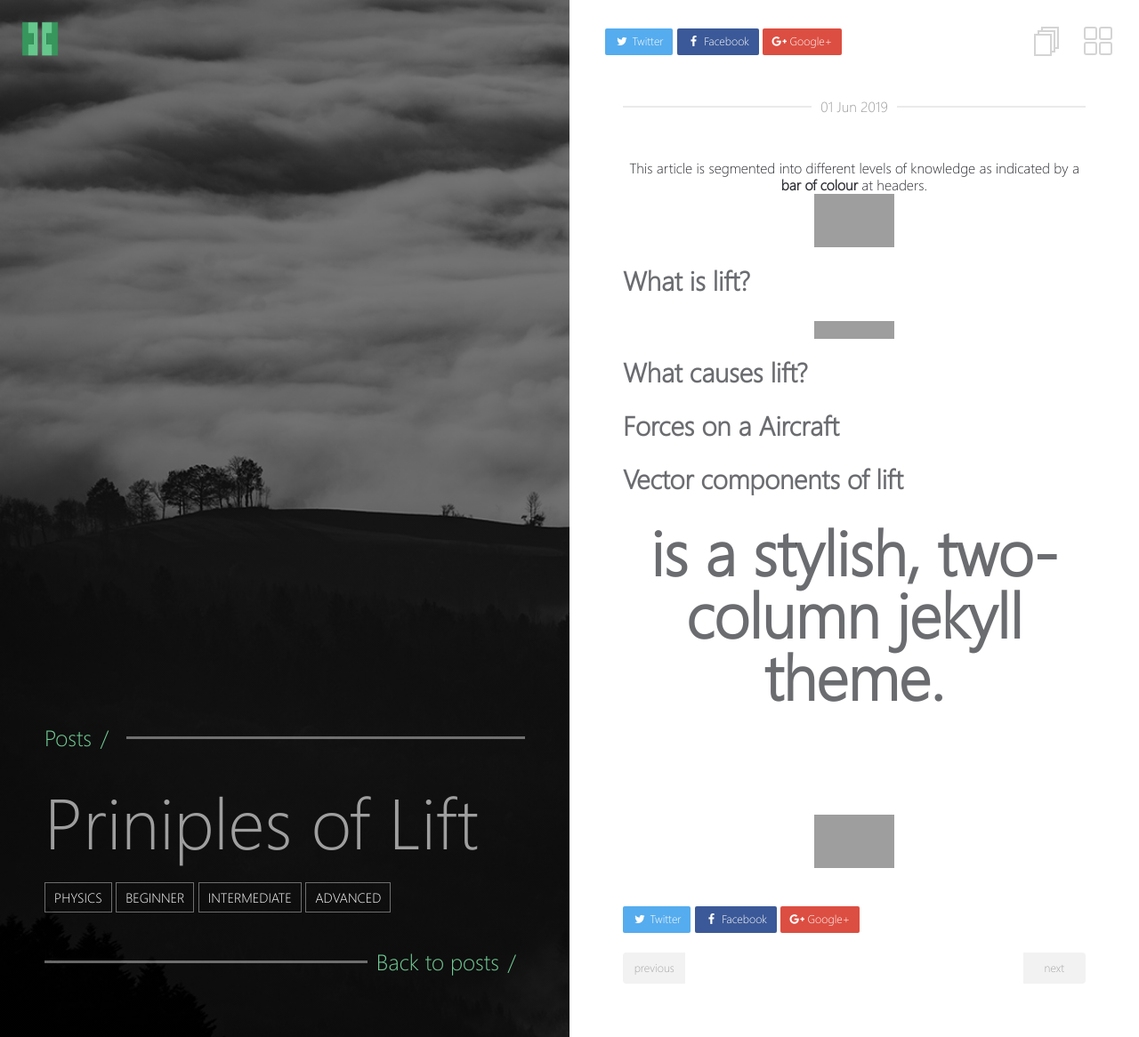
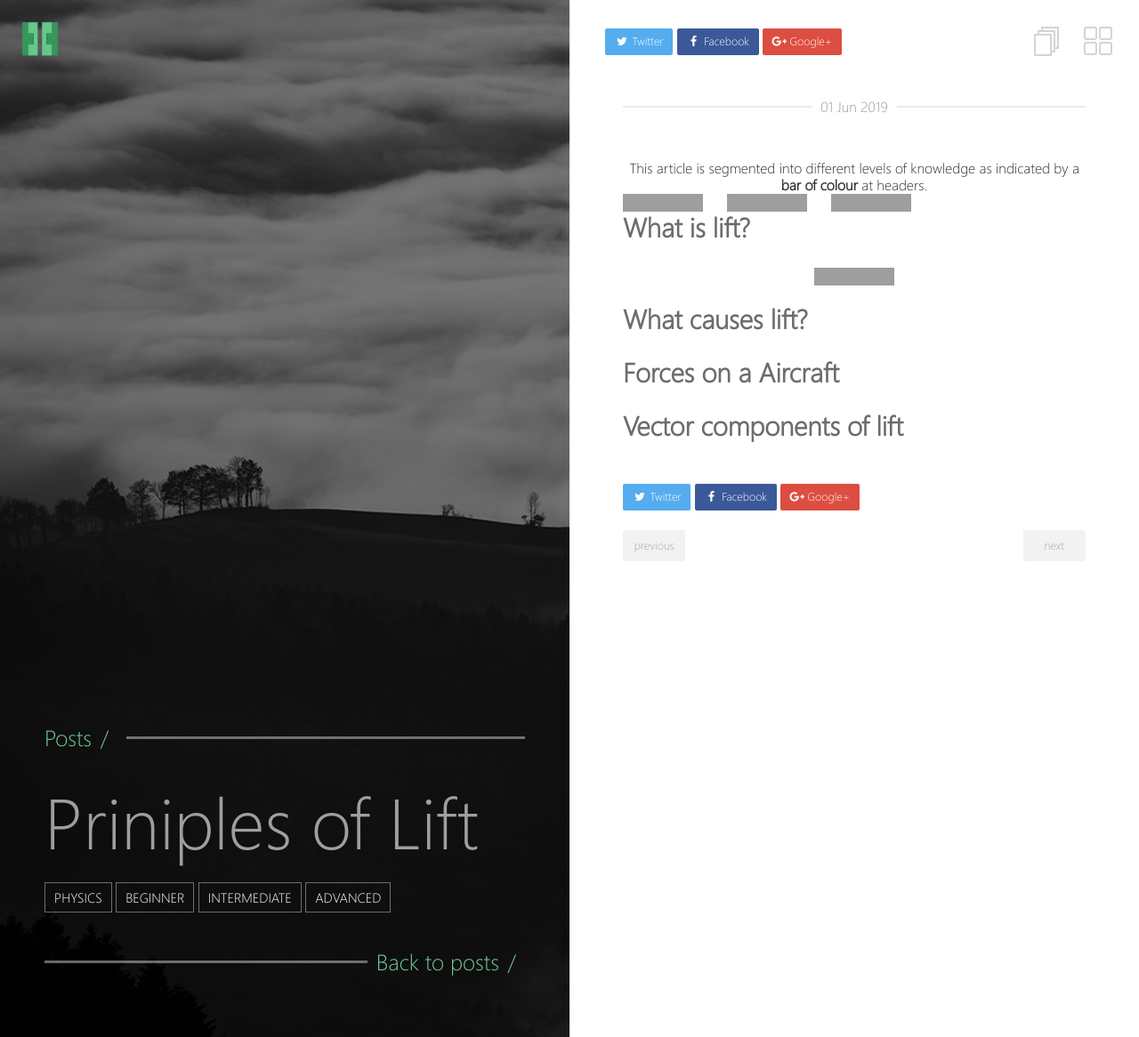
Before and after one commit to EXYZED/AerodynamicalCollective, a Jekyll site: the page built from _posts/2019-06-01-Principles-of-Lift.md, in a window 1280 px wide. Shown: the whole page at 89% size. Built offline with Jekyll 4.4.1, drawn with Linux system fonts in a browser that asks for light colours; grey boxes are pictures that could not be loaded.

Commit message:
Further Syntax fixing

```diff
--- a/_posts/2019-06-01-Principles-of-Lift.md
+++ b/_posts/2019-06-01-Principles-of-Lift.md
@@ -12,7 +13,9 @@ tag:
 
 <center> This article is segmented into different levels of knowledge as indicated by a <b>bar of colour</b> at headers.</center>
 
-![DifficultyIndicator](https://img.shields.io/badge/Level-Beginner-brightgreen.svg?style=for-the-badge) ![DifficultyIndicator](https://img.shields.io/badge/Level-Intermediate-yellow.svg?style=for-the-badge) ![DifficultyIndicator](https://img.shields.io/badge/Level-Advanced-red.svg?style=for-the-badge)
+![DifficultyIndicator](https://img.shields.io/badge/Level-Beginner-brightgreen.svg?style=for-the-badge){: .align-left}
+![DifficultyIndicator](https://img.shields.io/badge/Level-Intermediate-yellow.svg?style=for-the-badge){: .align-left}
+![DifficultyIndicator](https://img.shields.io/badge/Level-Advanced-red.svg?style=for-the-badge){: .align-left}
 
 ## What is lift?
 
@@ -23,9 +26,3 @@ tag:
 ## Forces on a Aircraft
 
 ## Vector components of lift
-# <center><b></b> is a stylish, two-column jekyll theme.</center><br>
-
-
-![DifficultyIndicator](https://img.shields.io/badge/Level-Beginner-brightgreen.svg?style=for-the-badge)
-![DifficultyIndicator](https://img.shields.io/badge/Level-Intermediate-yellow.svg?style=for-the-badge)
-![DifficultyIndicator](https://img.shields.io/badge/Level-Advanced-red.svg?style=for-the-badge)
```
Also changed, not shown: other parts of _posts/2019-06-01-Principles-of-Lift.md (+1 -0 lines).
